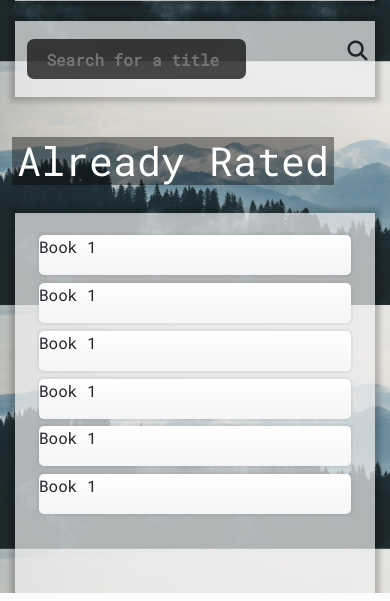
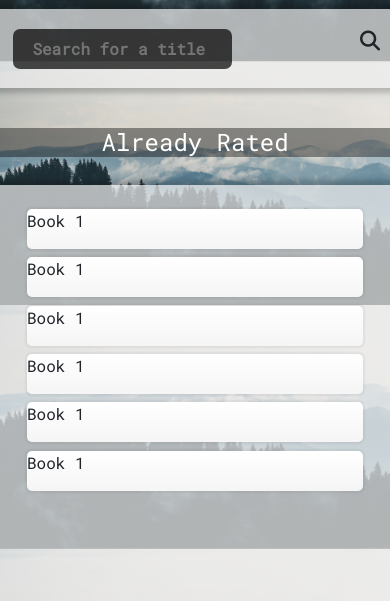
Before and after one commit to mollha/pageFlix, a Flask app: page /welcome in a window 390 px wide. Shown: the part 670-1271 px from the top of the page. Run offline with Flask 2, Linux system fonts and the light colour scheme; some libraries are stand-ins or nearby versions.

Commit message:
Subtle style changes

```diff
--- a/app.py
+++ b/app.py
@@ -60,11 +60,11 @@
 def get_book():
     book_title = request.args.get('book_name')
     # need to get book from its title
-    book_title = 'example'.title()
+    book_title = 'angels and demons'.title()
 
     return jsonify(title=book_title,
                    year='2000',
-                   authors='molly',
+                   authors='Dan Brown',
                    genres='Horror',
                    image_path='https://images.gr-assets.com/books/1303390735m/960.jpg')
 
--- a/static/css/recommender_view.css
+++ b/static/css/recommender_view.css
@@ -13,6 +13,8 @@
 .page{
     width: 100%;
     height: 100%;
+    margin: 0;
+    padding: 0;
 }
 
 #outerWrapper, #searchWrapper{
@@ -155,11 +157,10 @@
 
 #update-rating-title, #already-rated-title{
     text-align: center;
-    margin-left: 12px;
     margin-top: 40px;
+    font-size: 24px;
+    width: 95%;
     background-color: rgba(0,0,0,0.4);
-    padding-left: 5px;
-    padding-right: 5px;
     color: white;
 }
 
@@ -209,8 +210,8 @@
     padding-top: 5%;
     overflow-y: auto;
     overflow-x: hidden;
-    min-height: 380px;
-    max-height: 380px;
+    min-height: 416px;
+    max-height: 416px;
 }
 
 .already-rated-book{
--- a/templates/index.html
+++ b/templates/index.html
@@ -49,7 +49,7 @@
                         <div class="tip">
                             <i class="fas fa-circle fa-stack-2x"></i>
                             <strong class="fa-stack-1x circle-text">2</strong>
-                            <p>Select the refresh icon to randomly generate a valid user id</p>
+                            <p>Select the <i class="fas fa-sync-alt"></i> icon to randomly generate a valid user id</p>
                         </div>
                     </div>
                 </div>
--- a/templates/recommender_view.html
+++ b/templates/recommender_view.html
@@ -25,8 +25,8 @@
 
 <div class="page container d-flex justify-content-center">
     <div class="row">
-        <div class="col-12 col-md-6">
-        <div class="row">
+        <div class="main-col col-12 col-md-6">
+        <div class="row justify-content-center">
             <h1 id="update-rating-title">Update Rating</h1>
             <div class="col-12 col-lg-8">
                 <div id="outerWrapper" class="container">
@@ -100,8 +100,8 @@
             </div>
         </div>
     </div>
-    <div class="col-12 col-md-6">
-        <div class="row">
+    <div class="main-col col-12 col-md-6">
+        <div class="row justify-content-center">
             <h1 id="already-rated-title">Already Rated</h1>
         </div>
         <div class="scroll-window">
```
